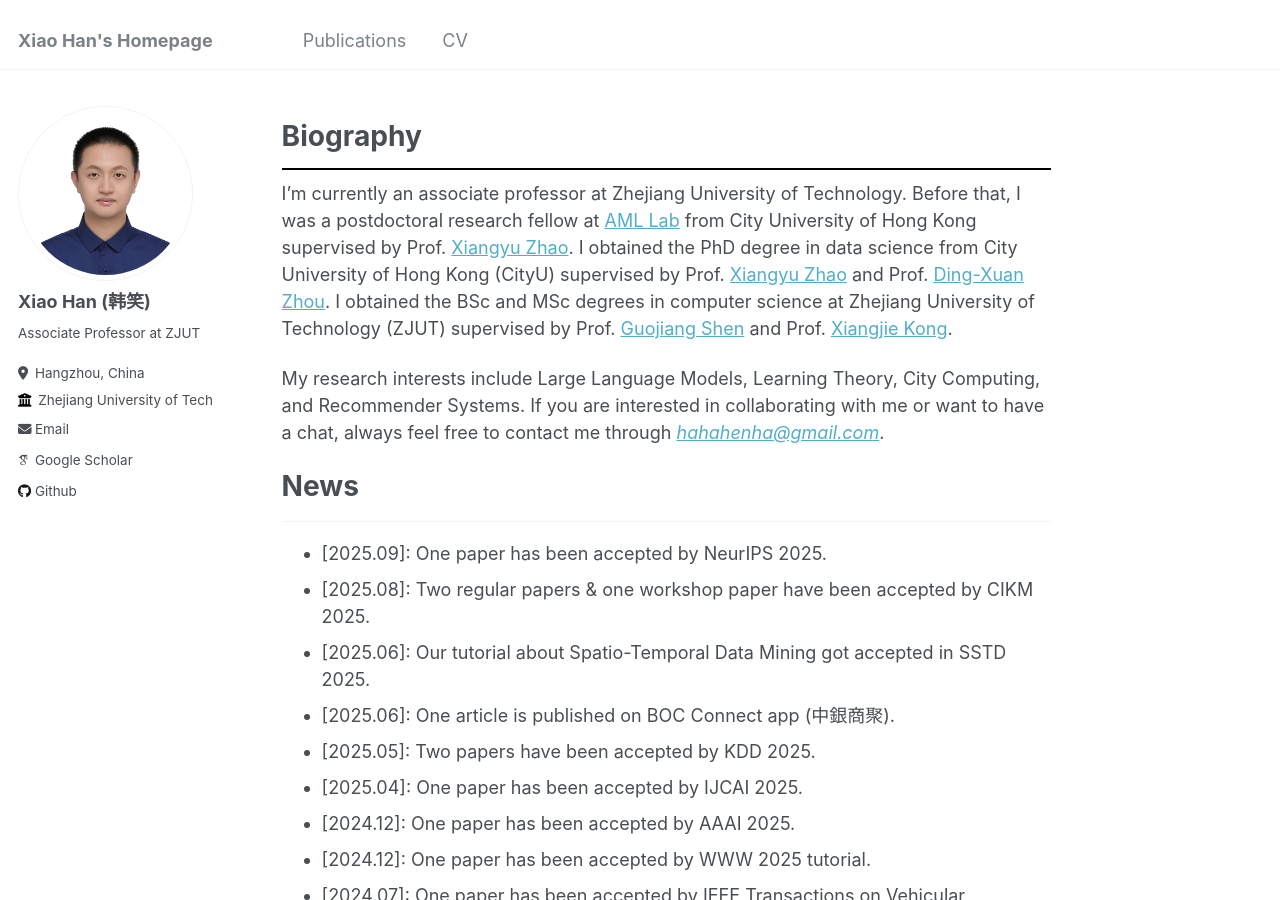
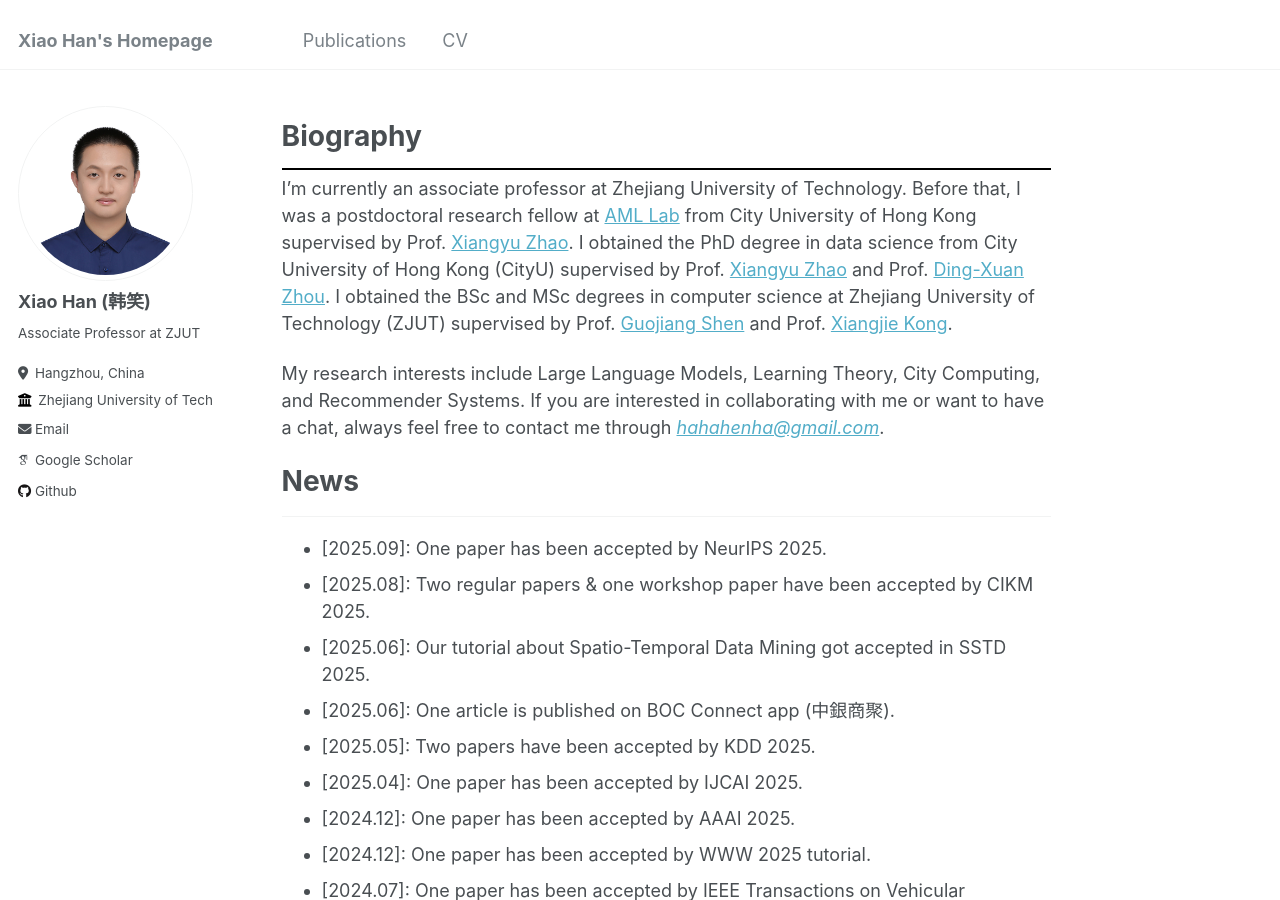
Before and after one commit to hahahenha/hahahenha.github.io, a Jekyll site: the page built from _pages/about.md, in a window 1280 px wide and 900 px high. Built offline with Jekyll 4.4.1, drawn with Linux system fonts in a browser that asks for light colours; some web fonts are replaced.

Commit message:
Update about.md

```diff
--- a/_pages/about.md
+++ b/_pages/about.md
@@ -15,7 +15,7 @@ redirect_from:
 <!-- <span class='anchor' id='about-me'></span> -->
 
 # Biography
-<hr style="border: none; border-top: 2px solid #000; margin: 10px 0;">
+<hr style="border: none; border-top: 2px solid #000; margin: 5px 0;">
 I'm currently an associate professor at Zhejiang University of Technology.
 Before that, I was a postdoctoral research fellow at [AML Lab](https://aml-cityu.github.io/) from City University of Hong Kong supervised by Prof. [Xiangyu Zhao](https://zhaoxyai.github.io/).
 I obtained the PhD degree in data science from City University of Hong Kong (CityU) supervised by Prof. [Xiangyu Zhao](https://zhaoxyai.github.io/) and Prof. [Ding-Xuan Zhou](https://www.sydney.edu.au/science/about/our-people/academic-staff/dingxuan-zhou.html).
```
